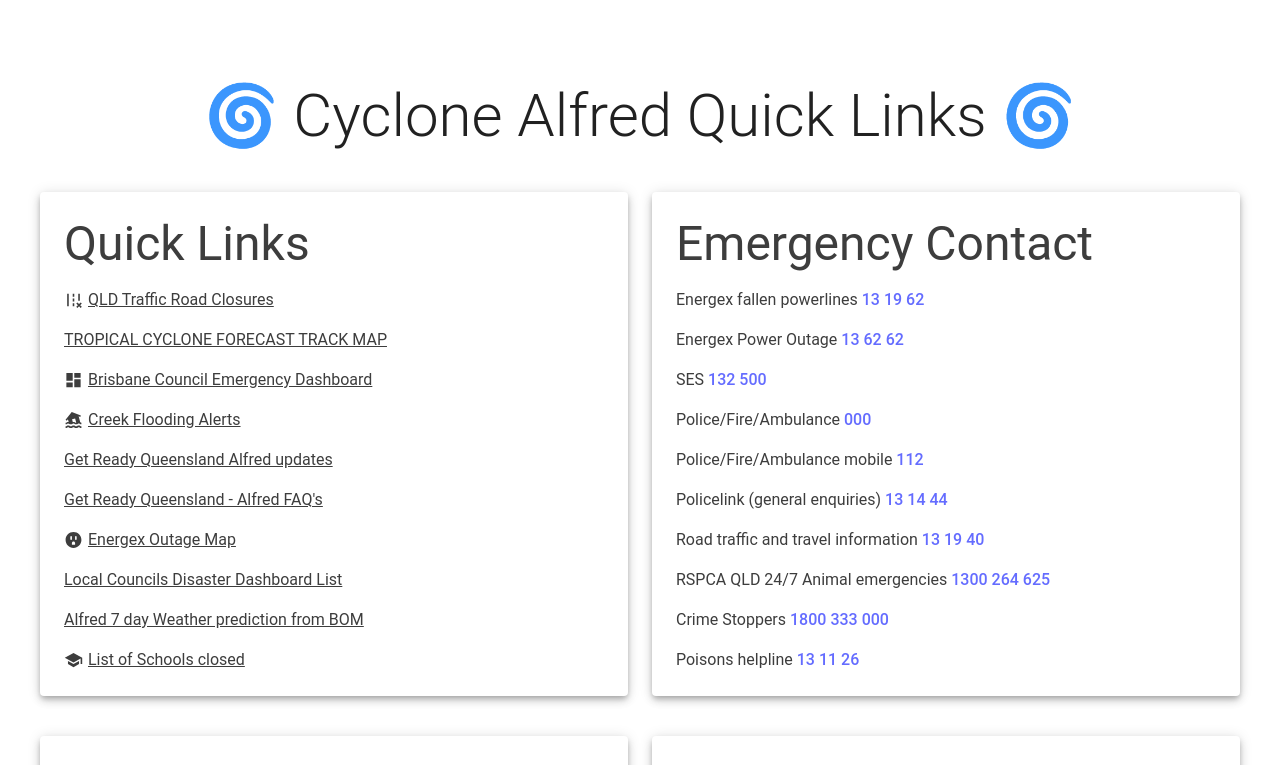
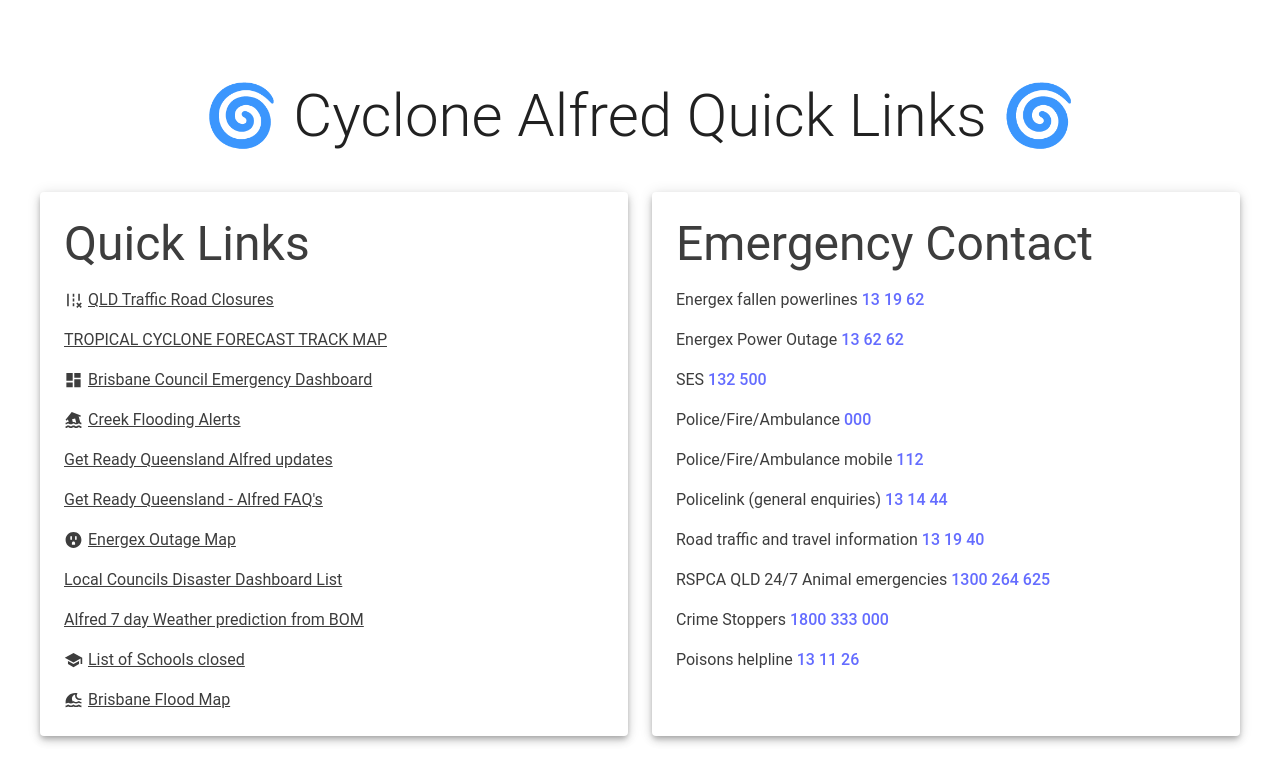
Before and after one commit to cutierobot/CycloneAlfredQuickLinks, a React (Vite) app: page / in a window 1280 px wide. Shown: the top 765 px of the page. Built offline with nearby package versions, Linux system fonts and the light colour scheme.

Commit message:
#3 added brisbane flood map to wuick links

```diff
--- a/src/components/QuickLinks.tsx
+++ b/src/components/QuickLinks.tsx
@@ -7,6 +7,7 @@
 import DashboardIcon from '@mui/icons-material/Dashboard';
 import FloodIcon from '@mui/icons-material/Flood';
 import SchoolIcon from '@mui/icons-material/School';
+import TsunamiIcon from '@mui/icons-material/Tsunami';
 
 import Grouping from "./Grouping";
 import { quickLinksStyling } from "../Styles";
@@ -108,6 +109,12 @@
             >
                 <SchoolIcon color='inherit' sx={{ paddingRight: '5px' }} />
             </QuickLink>
+            <QuickLink
+                url='https://fam.brisbane.qld.gov.au/?page=Map---Standard'
+                text='Brisbane Flood Map'
+            >
+                <TsunamiIcon color='inherit' sx={{ paddingRight: '5px' }} />
+            </QuickLink>
         </Grouping>
     )
 }
```
